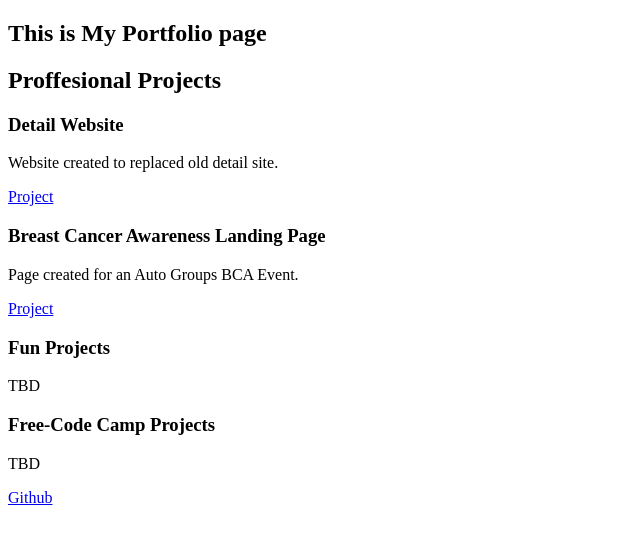
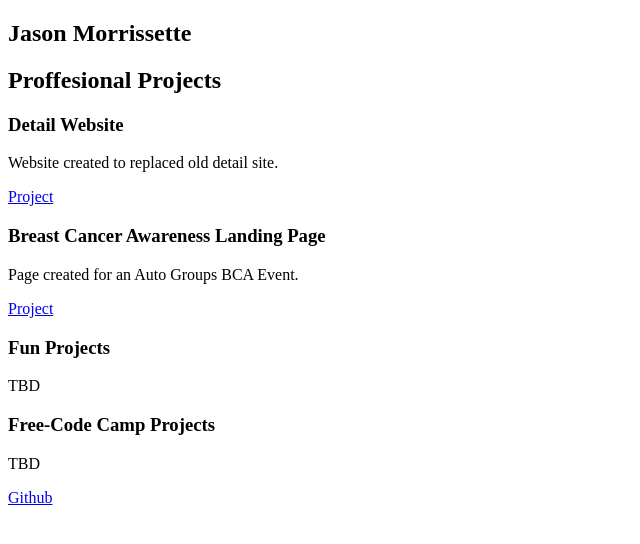
Before and after one commit to Jmorrissette1/Portfolio-Web-Site, a plain HTML site: page index.html in a window 1280 px wide. Shown: the whole page, without its empty margins (0-640 px from the left). Drawn offline with Linux system fonts and the light colour scheme.

Commit message:
Update index.html

```diff
--- a/index.html
+++ b/index.html
@@ -13,7 +13,7 @@
     <!-- Welcome Hero Section-->
 
     <section id="welcome-section">
-        <h1> This is My Portfolio page</h1>
+        <h1> Jason Morrissette</h1>
     </section>
 
 
```
